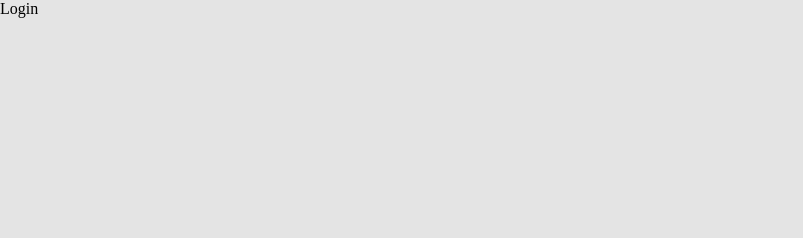
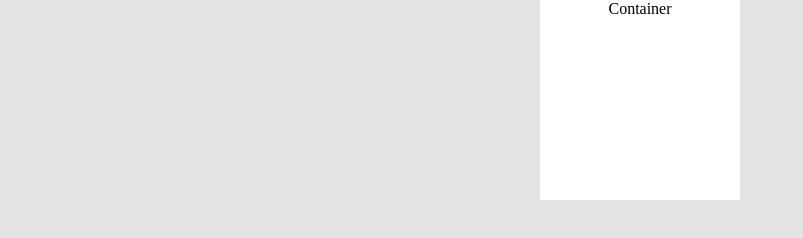
Before and after one commit to remic-co/FindYourPet, a React app: page /login in a window 1280 px wide. Shown: the whole page, without its empty margins (0-803 px from the left). Built offline with nearby package versions, Linux system fonts and the light colour scheme.

Commit message:
Creating container inside the Login screen. Fixed #17.

```diff
--- a/src/containers/login/index.js
+++ b/src/containers/login/index.js
@@ -6,7 +6,9 @@ import './styles.css';
 
 const Login = () => (
     <div className="login">
-        Login
+        <div className="container">
+            Container
+        </div>
     </div>
 );
 
--- a/src/containers/login/styles.css
+++ b/src/containers/login/styles.css
@@ -7,3 +7,11 @@
     top: 0;
     width: 100%;
 }
+
+.login .container {
+    background-color: white;
+    height: 200px;
+    margin: 0 auto;
+    width: 200px;
+    text-align: center;
+}
```
